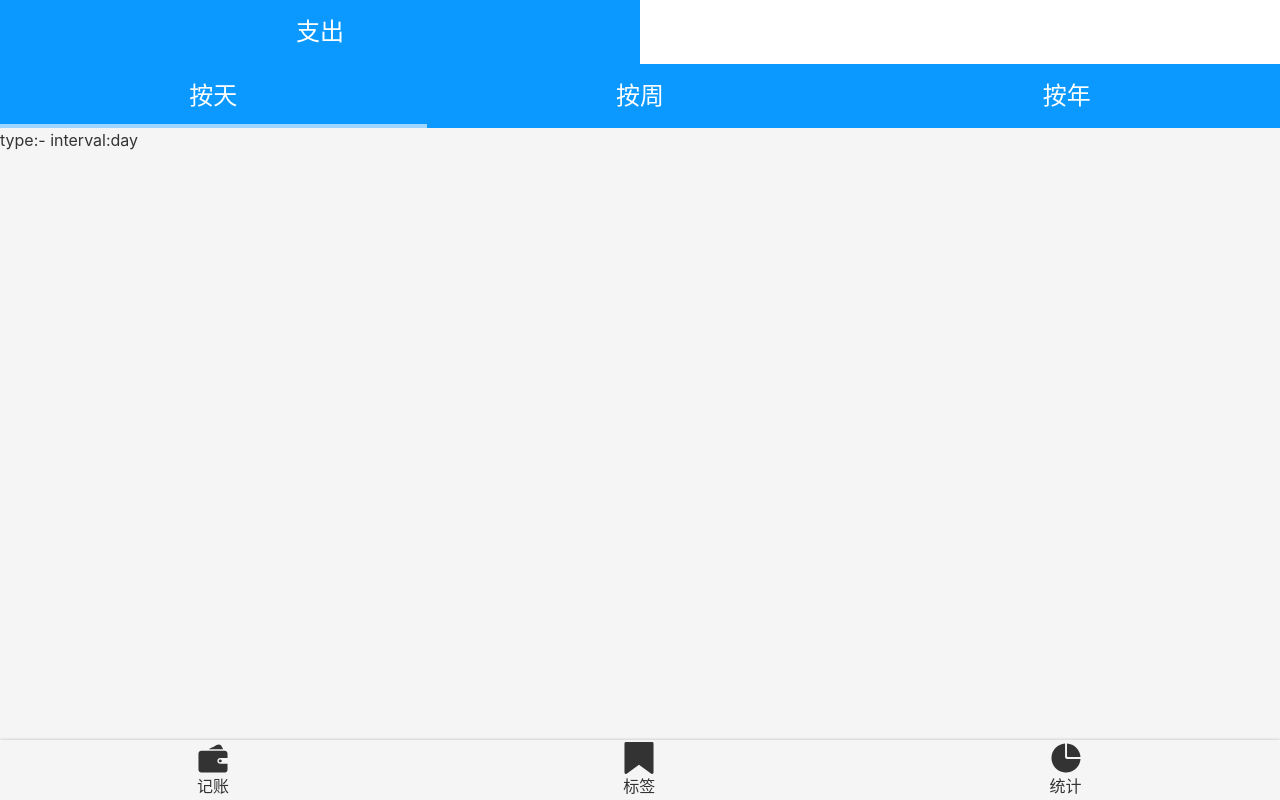
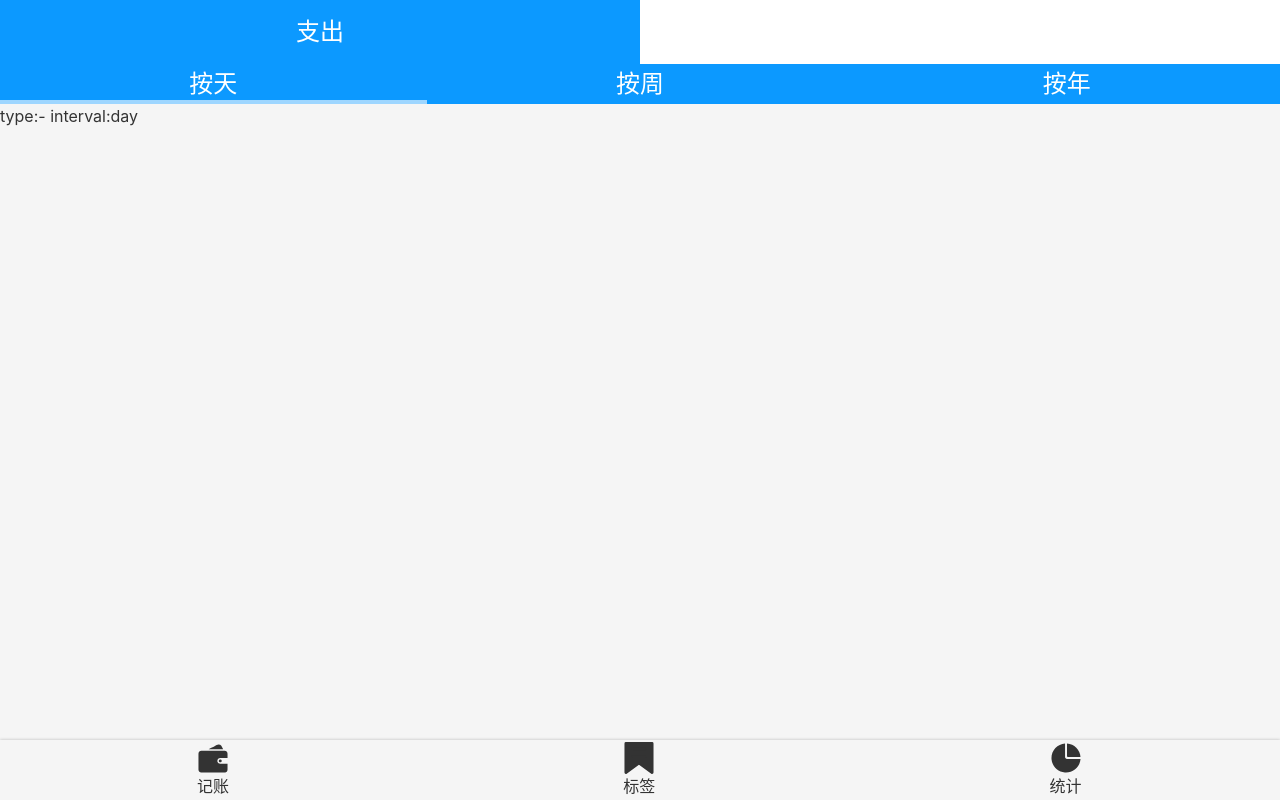
Before and after one commit to jiangyongting0810/morney-live-list, a Vue app: page /#/Statistics in a window 1280 px wide. Built offline with nearby package versions, Linux system fonts and the light colour scheme.

Commit message:
更新css

```diff
--- a/src/components/Tabs.vue
+++ b/src/components/Tabs.vue
@@ -1,6 +1,7 @@
 <template>
-  <ul class="tabs">
+  <ul class="tabs" :class="{[classPrefix+'-tabs']:classPrefix}">
     <li v-for="item in dataSource" :key="item.value"
+        class="tabs-item"
         :class="{selected:item.value ===value,[classPrefix+'-tabs-item']:classPrefix}"
         @click="select(item)">{{ item.text }}
     </li>
@@ -33,7 +34,7 @@ export default class Tabs extends Vue {
   text-align: center;
   font-size: 24px;
 
-  > li {
+  &-item {
     width: 50%;
     height: 64px;
     display: flex;
--- a/src/views/Statistics.vue
+++ b/src/views/Statistics.vue
@@ -38,4 +38,7 @@ export default class Statistics extends Vue {
     }
   }
 }
+::v-deep .interval-tabs-item{
+  height: 40px;
+}
 </style>
```
